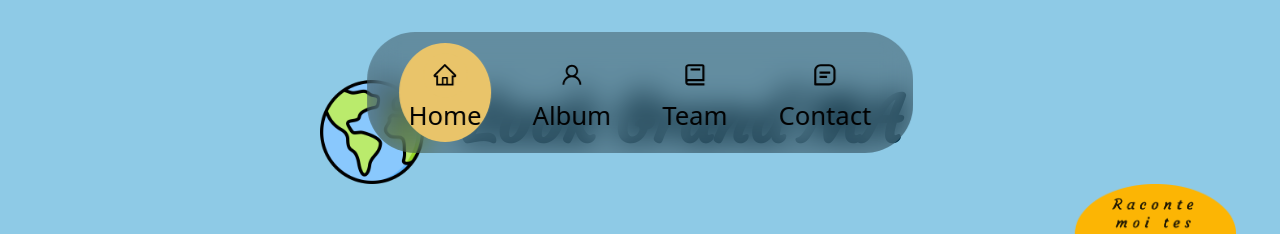
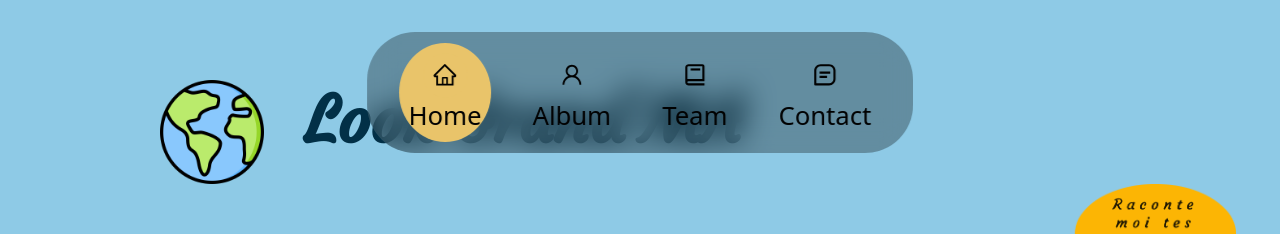
Before and after one commit to Jayroots/hackathon, a React (Vite) app: page / in a window 1280 px wide. Shown: the top 234 px of the page. Built offline with nearby package versions, Linux system fonts and the light colour scheme.

Commit message:
mamamamam

```diff
--- a/src/styles/homepage.scss
+++ b/src/styles/homepage.scss
@@ -6,21 +6,22 @@
     padding-top: 10vh;
     display: flex;
     text-align:left;
-    margin-left: 40vh;
+    margin-left: 20vh;
     font-size:8vh;
     color: var(--color-bg-);
     font-family: var(--);
 }
 .imagegrandmere{
     height: 30vh;
+
     padding-left: 80vw;
-     transition: 0.15s;
+     transition: 0.3s;
     &:hover {
-      transform: scale(1.05);
+      transform: scale(1.02);
     }
 
     &:active {
-      transform: scale(1.15);
+      transform: scale(1.04);
     }
 
 
```
